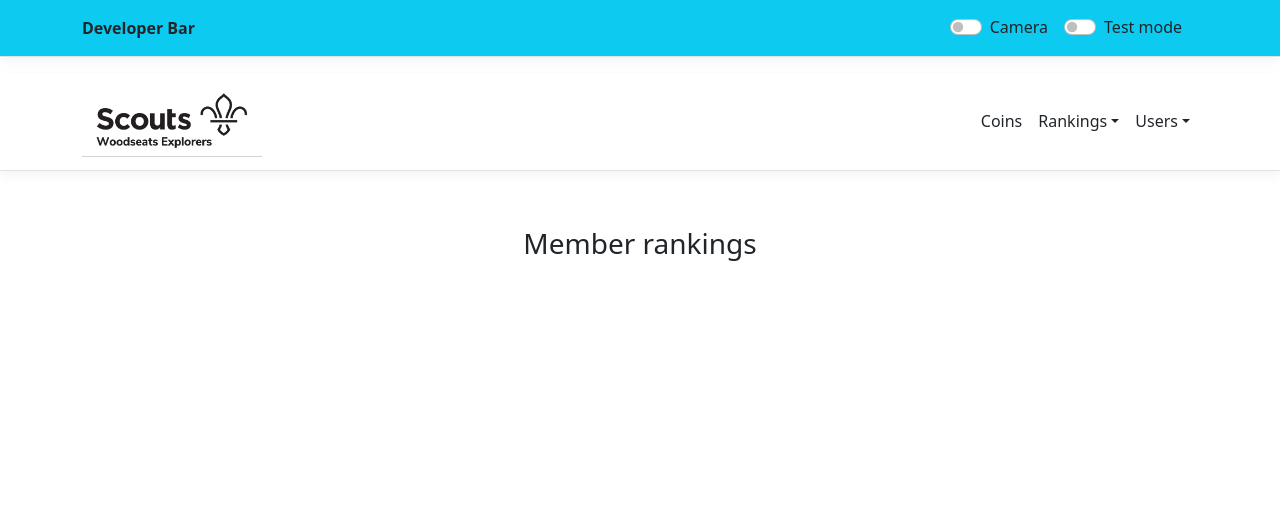
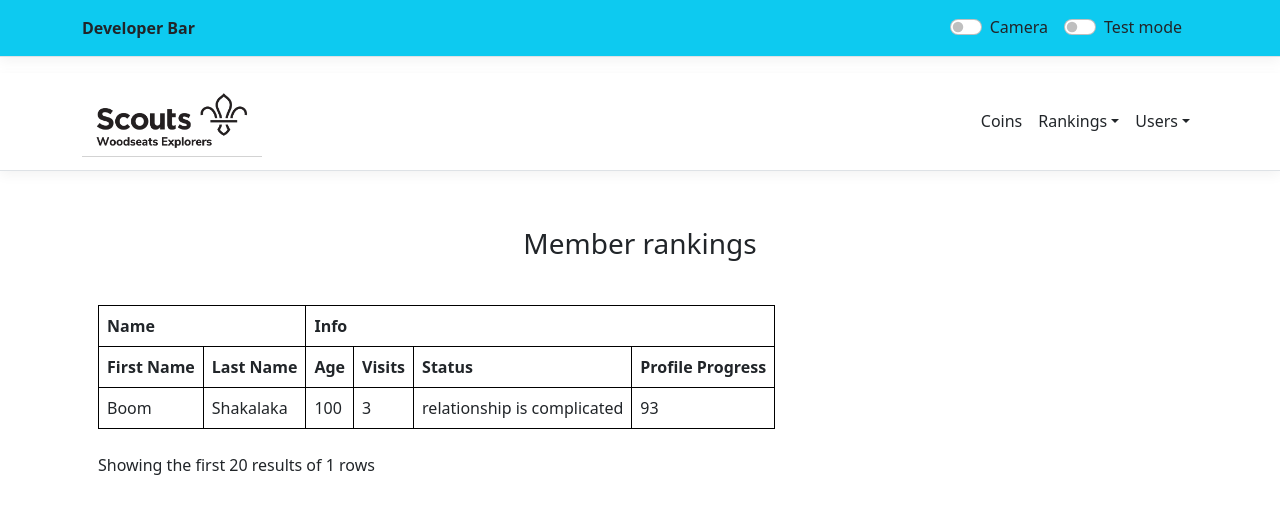
Before and after one commit to ArchVega/WoodseatsScouts.Coins, a React (Create React App) app in the folder WoodseatsScouts.Coins.App/ClientApp/: page /members-ranking in a window 1280 px wide. Shown: the top 514 px of the page. Built offline with nearby package versions, Linux system fonts and the light colour scheme.

Commit message:
no message

```diff
--- a/WoodseatsScouts.Coins.App/ClientApp/package.json
+++ b/WoodseatsScouts.Coins.App/ClientApp/package.json
@@ -13,8 +13,10 @@
     "react-router-bootstrap": "^0.26.2",
     "react-router-dom": "^6.8.1",
     "react-scripts": "^5.0.1",
+    "react-table": "^7.8.0",
     "reactstrap": "^9.1.6",
     "rimraf": "^4.1.2",
+    "styled-components": "^5.3.9",
     "web-vitals": "^3.1.1",
     "workbox-background-sync": "^6.5.4",
     "workbox-broadcast-update": "^6.5.4",
--- /dev/null
+++ b/WoodseatsScouts.Coins.App/ClientApp/src/components/common/DataTableComponent.js
@@ -0,0 +1,101 @@
+import React from 'react'
+import styled from 'styled-components'
+import {useTable, useSortBy} from 'react-table'
+
+const Styles = styled.div`
+  padding: 1rem;
+
+  table {
+    border-spacing: 0;
+    border: 1px solid black;
+
+    tr {
+      :last-child {
+        td {
+          border-bottom: 0;
+        }
+      }
+    }
+
+    th,
+    td {
+      margin: 0;
+      padding: 0.5rem;
+      border-bottom: 1px solid black;
+      border-right: 1px solid black;
+
+      :last-child {
+        border-right: 0;
+      }
+    }
+  }
+`
+
+function DataTableComponent({columns, data}) {
+    const {
+        getTableProps,
+        getTableBodyProps,
+        headerGroups,
+        rows,
+        prepareRow,
+    } = useTable(
+        {
+            columns,
+            data,
+        },
+        useSortBy
+    )
+
+    // We don't want to render all 2000 rows for this example, so cap
+    // it at 20 for this use case
+    const firstPageRows = rows.slice(0, 20)
+
+    return (
+        <>
+            <table {...getTableProps()}>
+                <thead>
+                {headerGroups.map(headerGroup => (
+                    <tr {...headerGroup.getHeaderGroupProps()}>
+                        {headerGroup.headers.map(column => (
+                            // Add the sorting props to control sorting. For this example
+                            // we can add them into the header props
+                            <th {...column.getHeaderProps(column.getSortByToggleProps())}>
+                                {column.render('Header')}
+                                {/* Add a sort direction indicator */}
+                                <span>
+                    {column.isSorted
+                        ? column.isSortedDesc
+                            ? ' 🔽'
+                            : ' 🔼'
+                        : ''}
+                  </span>
+                            </th>
+                        ))}
+                    </tr>
+                ))}
+                </thead>
+                <tbody {...getTableBodyProps()}>
+                {firstPageRows.map(
+                    (row, i) => {
+                        prepareRow(row);
+                        return (
+                            <tr {...row.getRowProps()}>
+                                {row.cells.map(cell => {
+                                    return (
+                                        <td {...cell.getCellProps()}>{cell.render('Cell')}</td>
+                                    )
+                                })}
+                            </tr>
+                        )
+                    }
+                )}
+                </tbody>
+            </table>
+            <br/>
+            <div>Showing the first 20 results of {rows.length} rows</div>
+        </>
+    )
+}
+
+export {Styles}
+export default DataTableComponent
--- a/WoodseatsScouts.Coins.App/ClientApp/src/components/rankings/membersRankingPage.js
+++ b/WoodseatsScouts.Coins.App/ClientApp/src/components/rankings/membersRankingPage.js
@@ -1,6 +1,67 @@
+import React from "react";
+import DataTableComponent, {Styles} from "../common/DataTableComponent";
+
 const MembersRankingPage = () => {
+    const columns = React.useMemo(
+        () => [
+            {
+                Header: 'Name',
+                columns: [
+                    {
+                        Header: 'First Name',
+                        accessor: 'firstName',
+                    },
+                    {
+                        Header: 'Last Name',
+                        accessor: 'lastName',
+                    },
+                ],
+            },
+            {
+                Header: 'Info',
+                columns: [
+                    {
+                        Header: 'Age',
+                        accessor: 'age',
+                    },
+                    {
+                        Header: 'Visits',
+                        accessor: 'visits',
+                    },
+                    {
+                        Header: 'Status',
+                        accessor: 'status',
+                    },
+                    {
+                        Header: 'Profile Progress',
+                        accessor: 'progress',
+                    },
+                ],
+            },
+        ],
+        []
+    )
+
+    function makeData() {
+        return [
+            {
+                firstName: "Boom",
+                lastName: "Shakalaka",
+                age: 100,
+                visits: 3,
+                progress: 93,
+                status: 'relationship is complicated'
+            }
+        ]
+
+    }
+
+    const data = React.useMemo(() => makeData(2000), [])
     return <>
-    <h3>Member rankings</h3>
+        <h3>Member rankings</h3>
+        <Styles>
+            <DataTableComponent columns={columns} data={data}/>
+        </Styles>
     </>
 }
 
```
Also changed, not shown: 1 other file (tests, documents, lock files or other folders).
